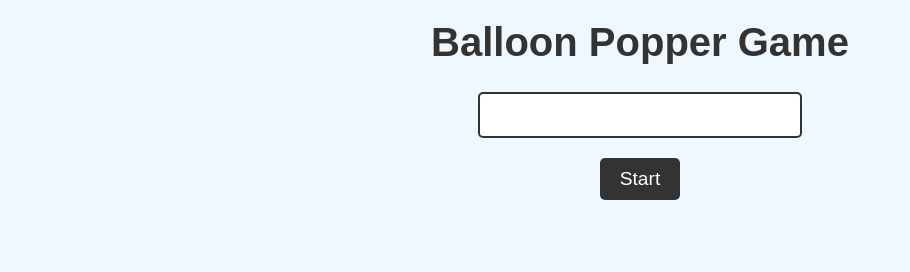
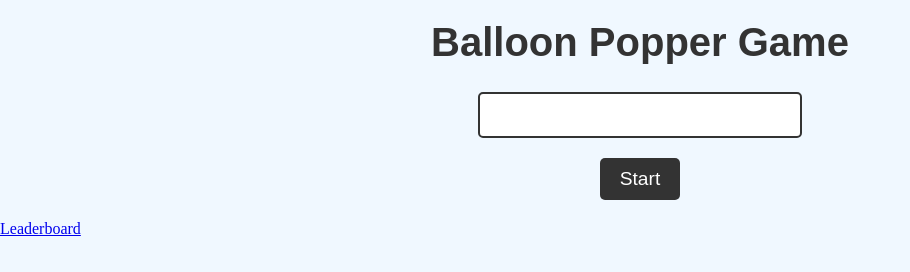
Before and after one commit to jay-lchicken/BallonPopper, a website: page index.html in a window 1280 px wide. Shown: the whole page, without its empty margins (0-910 px from the left). Drawn offline with Linux system fonts and the light colour scheme; a web font is replaced by a local one.

Commit message:
Creation

```diff
--- a/index.html
+++ b/index.html
@@ -100,6 +100,9 @@
     #start:hover {
         background-color: #555;
     }
+    p{
+        font-family: SansSerif ;
+    }
 
     </style>
 </head>
@@ -112,5 +115,6 @@
     <img src="195-1950288_thumbtack-png-blue-thumb-tack-angled-right-blue-push-pin-png%20Background%20Removed.png" id="thumbtack">
 
     <script src="index.js" type="module"></script>
+    <p><a href="https://jay-lchicken.github.io/Leaderboard/">Leaderboard</a></p>
 </body>
 </html>
```
